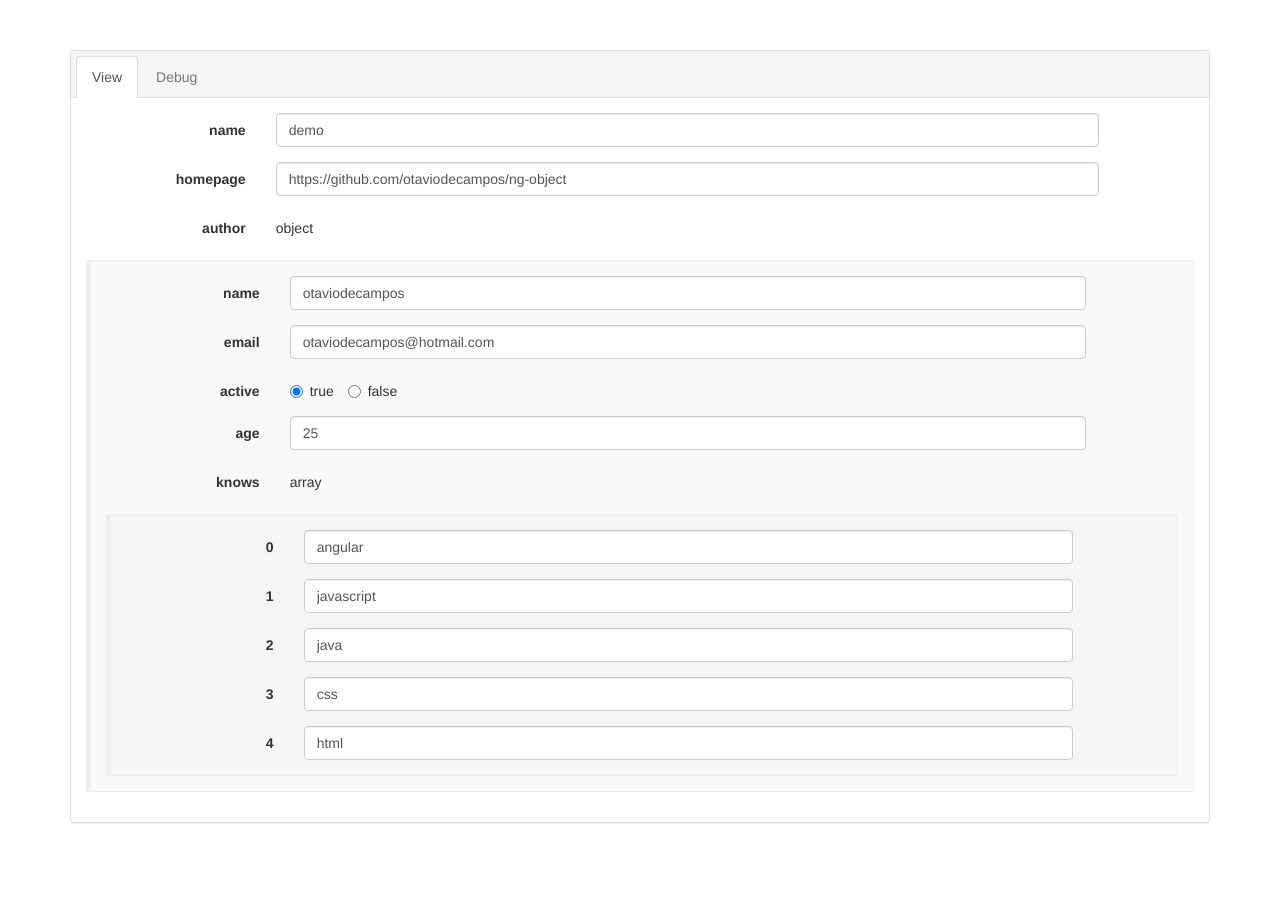
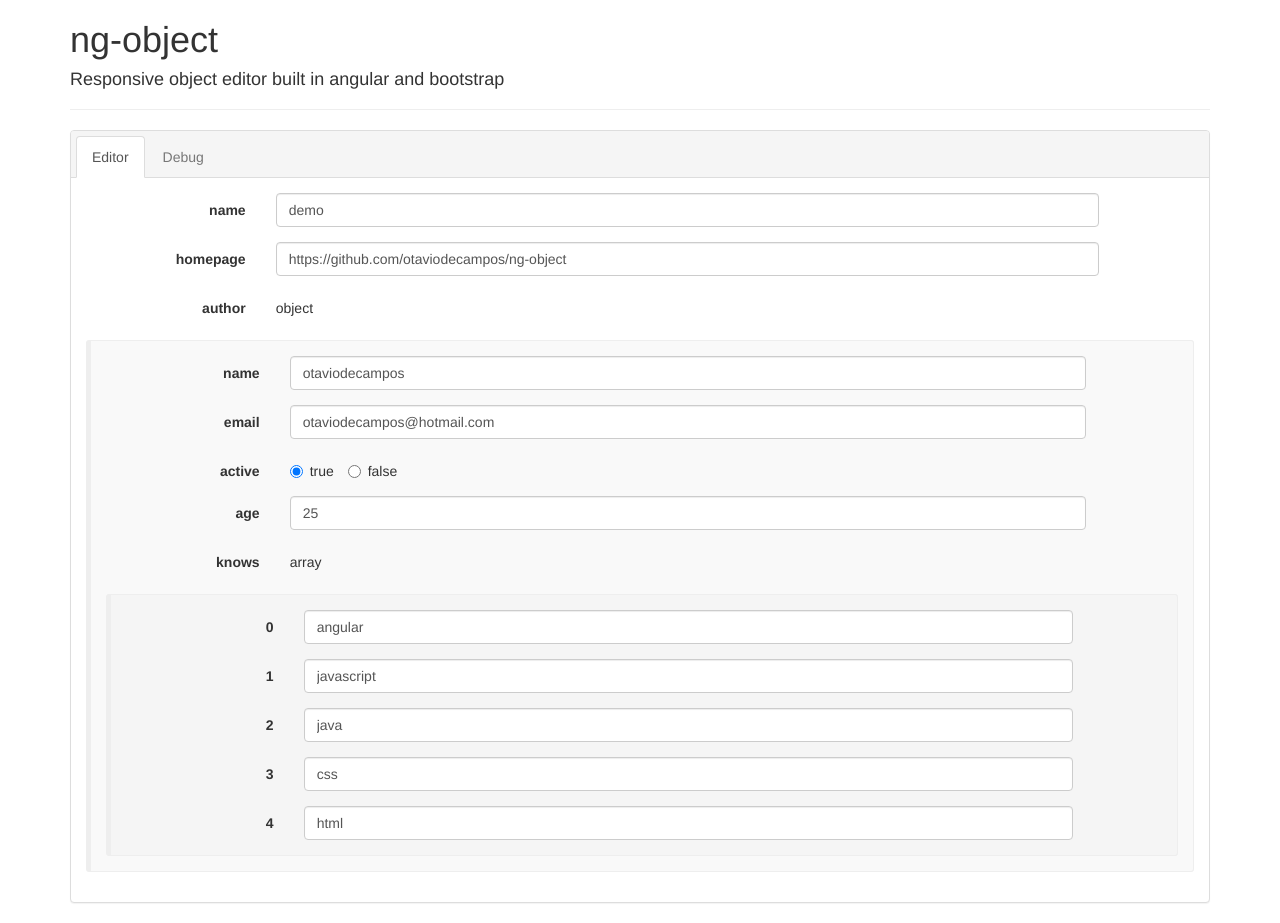
Before and after one commit to otaviodecampos/angular-form-object, a website: page demo/index.html in a window 1280 px wide. Before the commit the page ends 843 px from the top, so only its background shows below. Drawn offline with Linux system fonts and the light colour scheme.

Commit message:
Update index, layout, app

```diff
--- a/demo/index.html
+++ b/demo/index.html
@@ -6,16 +6,19 @@
   </head>
   <body ng-app="demo">
     <div class="container header">
+        <h1>ng-object</h1>
+        <h4>Responsive object editor built in angular and bootstrap</h4>
+        <hr/>
         <div class="panel panel-default with-nav-tabs">
           <div class="panel-heading">
             <ul class="nav nav-tabs">
-              <li class="active"><a href="#view" data-toggle="tab">View</a></li>
+              <li class="active"><a href="#editor" data-toggle="tab">Editor</a></li>
               <li><a href="#debug" data-toggle="tab">Debug</a></li>
             </ul>
           </div>
           <div class="panel-body">
             <div class="tab-content" ng-controller="DemoCtrl as democtrl">
-              <div class="tab-pane fade in active" id="view">
+              <div class="tab-pane fade in active" id="editor">
                 <div class="form-horizontal">
                   <ng-object model="democtrl.example"></ng-object>
                 </div>
--- a/demo/source/css/app/layout.less
+++ b/demo/source/css/app/layout.less
@@ -1,7 +1,3 @@
 /* ===================================================================
     layout.css
    =================================================================== */
-
-.header {
-  margin-top: 50px;
-}
```
Also changed, not shown: demo/build/app.css.
